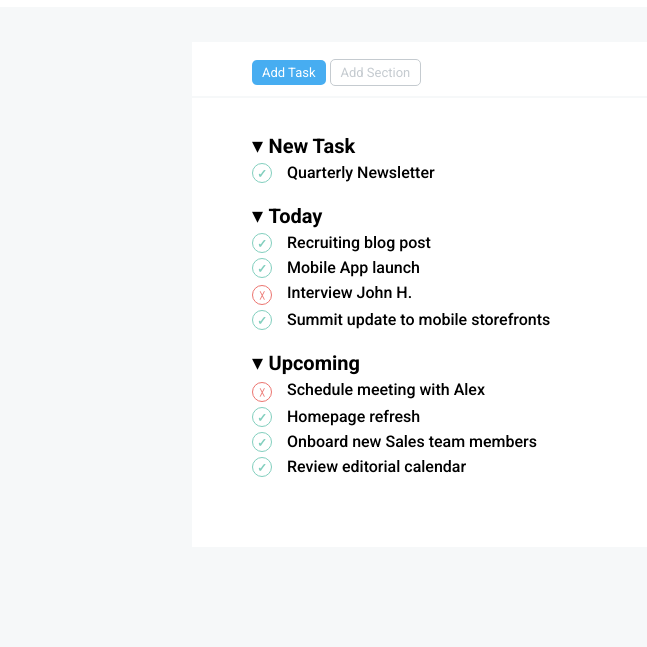
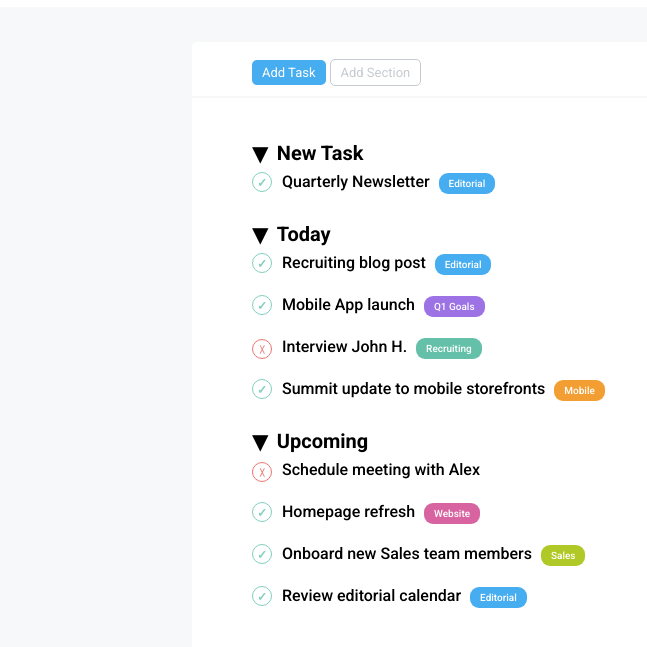
Before and after one commit to enricopaol/html-css-toboolist, a plain HTML site: page index.html in a window 1280 px wide. Shown: the part 63-710 px from the top of the page, without its empty margins (0-647 px from the left). Drawn offline with Linux system fonts and the light colour scheme.

Commit message:
Fine esercizio

```diff
--- a/css/style.css
+++ b/css/style.css
@@ -39,7 +39,9 @@ main {
     margin-top: 35px;
     margin-left: auto;
     margin-right: auto;
+    margin-bottom: 15px;
     width: 70%;
+    border-radius: 5px;
 
 }
 
@@ -75,9 +77,9 @@ hr{
 
 /* SEZIONE TO-DO */
 .to-do{
-    padding-top: 15px;
+    padding-top: 35px;
     padding-left: 60px;
-    padding-bottom: 50px;
+    padding-bottom: 35px;
     font-weight: 500;
 }
 
@@ -90,10 +92,13 @@ hr{
     font-size: 20px;
     display: inline-block;
     font-weight: 700;
+    vertical-align: middle;
 }
 
 .arrow{
-    font-size: 22px;
+    font-size: 33px;
+    vertical-align: middle;
+    cursor: pointer;
 }
 
 .check{
@@ -122,20 +127,55 @@ hr{
     font-weight: bold;
 }
 
+
 .primo-livello{
-    margin: 20px 0;
+    margin-bottom: 20px;
 }
 
 .secondo-livello{
-    margin: 5px 0;
+    margin-bottom: 20px;
 }
 
 .secondo-livello span{
-    margin-right: 15px;
+    margin-right: 10px;
 }
 
-/* ELEMENTI COLORATI */
+/* ELEMENTI COLORATI (CARD) */
 
+.card{
+    display: inline-block;
+    color:white;
+    font-size: 10px;
+    margin-left: 5px;
+    background-color: green;
+    padding: 5px 10px;
+    border-radius: 9px;
+    cursor: pointer;
+}
+
+.card.editorial{
+    background-color: #47adf1;
+}
+
+.card.goals{
+    background-color: #9c72e4;
+}
+
+.card.recruiting{
+    background-color: #64c0a9;
+}
+
+.card.mobile{
+    background-color: #f29e33;
+}
+
+.card.website{
+    background-color: #d863a1;
+}
+
+.card.sales{
+    background-color: #b0c926;
+}
 /* FINE ELEMENTI COLORATI */
 
 /* FINE SEZIONE TO-DO */
--- a/index.html
+++ b/index.html
@@ -39,25 +39,25 @@
                     <li class="primo-livello">
                         <span class="arrow">&#9662; </span> <h3>New Task</h3>
                         <ul>
-                            <li class="secondo-livello"><span class="check">&#10003; </span>Quarterly Newsletter</li>
+                            <li class="secondo-livello"><span class="check">&#10003; </span>Quarterly Newsletter <span class="card editorial">Editorial</span></li>
                         </ul>
                     </li>
                     <li class="primo-livello">
                         <span class="arrow">&#9662; </span> <h3>Today</h3>
                         <ul>
-                            <li class="secondo-livello"><span class="check">&#10003; </span>Recruiting blog post</li>
-                            <li class="secondo-livello"><span class="check">&#10003; </span>Mobile App launch</li>
-                            <li class="secondo-livello"><span class="cross">&#9587; </span>Interview John H.</li>
-                            <li class="secondo-livello"><span class="check">&#10003; </span>Summit update to mobile storefronts</li>
+                            <li class="secondo-livello"><span class="check">&#10003; </span>Recruiting blog post <span class="card editorial">Editorial</span></li>
+                            <li class="secondo-livello"><span class="check">&#10003; </span>Mobile App launch <span class="card goals">Q1 Goals</span></li>
+                            <li class="secondo-livello"><span class="cross">&#9587; </span>Interview John H. <span class="card recruiting">Recruiting</span></li>
+                            <li class="secondo-livello"><span class="check">&#10003; </span>Summit update to mobile storefronts <span class="card mobile">Mobile</span></li>
                         </ul>
                     </li>
                     <li class="primo-livello">
                         <span class="arrow">&#9662; </span> <h3>Upcoming</h3>
                         <ul>
                             <li class="secondo-livello"><span class="cross">&#9587; </span>Schedule meeting with Alex</li>
-                            <li class="secondo-livello"><span class="check">&#10003; </span>Homepage refresh</li>
-                            <li class="secondo-livello"><span class="check">&#10003; </span>Onboard new Sales team members</li>
-                            <li class="secondo-livello"><span class="check">&#10003; </span>Review editorial calendar</li>
+                            <li class="secondo-livello"><span class="check">&#10003; </span>Homepage refresh <span class="card website">Website</span></li>
+                            <li class="secondo-livello"><span class="check">&#10003; </span>Onboard new Sales team members <span class="card sales">Sales</span></li>
+                            <li class="secondo-livello"><span class="check">&#10003; </span>Review editorial calendar <span class="card editorial">Editorial</span></li>
                         </ul>
                     </li>
                 </ul>
```
